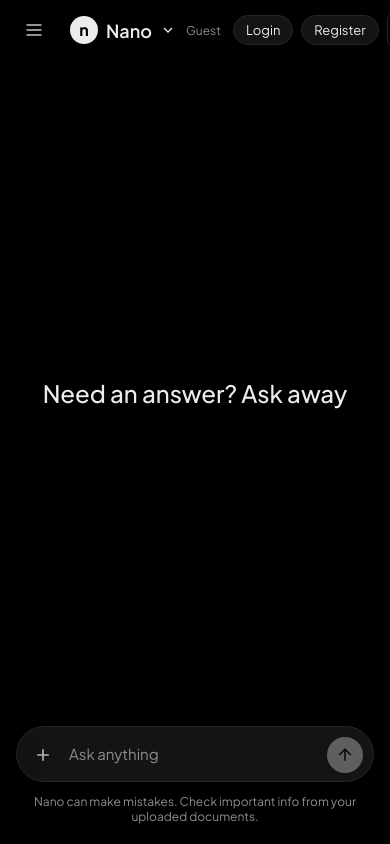
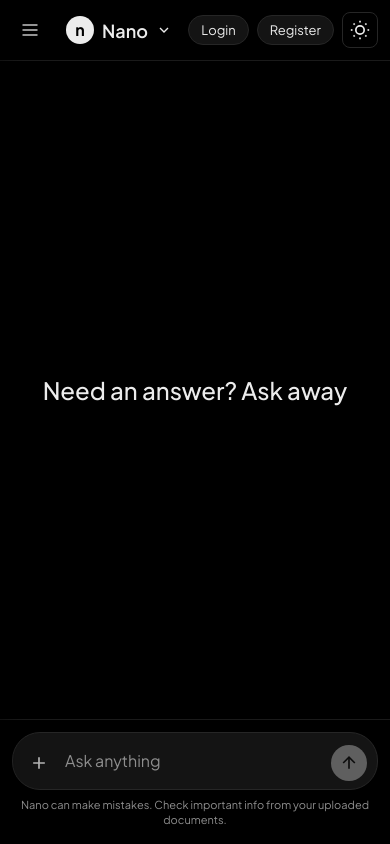
Before and after one commit to chapstinashe/nano, a Flask app: page / in a window 390 px wide. Run offline with Flask 3, Linux system fonts and the light colour scheme; data that the repository does not hold is empty; parts of the project's set-up code (start-up, migrations or seed data) failed here and were passed over; some libraries are stand-ins or nearby versions.

Commit message:
UI update for small screens

```diff
--- a/app/static/css/main.css
+++ b/app/static/css/main.css
@@ -53,13 +53,25 @@
 /* ===== Reset & Base ===== */
 *, *::before, *::after { box-sizing: border-box; margin: 0; padding: 0; }
 
+html {
+  height: 100%;
+  -webkit-text-size-adjust: 100%;
+  text-size-adjust: 100%;
+}
+
 html, body {
-  height: 100%;
   font-family: var(--font-sans);
   background: var(--bg-primary);
   color: var(--text-primary);
   -webkit-font-smoothing: antialiased;
   -moz-osx-font-smoothing: grayscale;
+}
+
+body {
+  height: 100%;
+  overflow: hidden;
+  overscroll-behavior: none;
+  touch-action: manipulation;
 }
 
 button { font: inherit; cursor: pointer; border: none; background: none; color: inherit; }
@@ -72,6 +84,7 @@ a { color: inherit; }
 .app {
   display: flex;
   height: 100vh;
+  height: 100dvh;
   overflow: hidden;
 }
 
@@ -233,9 +246,11 @@ a { color: inherit; }
 /* ===== Main ===== */
 .main {
   flex: 1;
-  display: flex;
-  flex-direction: column;
+  display: grid;
+  grid-template-rows: auto minmax(0, 1fr) auto;
   min-width: 0;
+  min-height: 0;
+  overflow: hidden;
   background: var(--bg-primary);
 }
 
@@ -245,6 +260,12 @@ a { color: inherit; }
   justify-content: space-between;
   padding: 0.625rem 1rem;
   min-height: 52px;
+  flex-shrink: 0;
+  position: sticky;
+  top: 0;
+  z-index: 110;
+  background: var(--bg-primary);
+  border-bottom: 1px solid var(--border-light);
 }
 
 .topbar-left, .topbar-right {
@@ -360,10 +381,13 @@ a { color: inherit; }
 
 /* ===== Chat Area ===== */
 .chat-area {
-  flex: 1;
   overflow-y: auto;
+  overflow-x: hidden;
+  min-height: 0;
   display: flex;
   flex-direction: column;
+  -webkit-overflow-scrolling: touch;
+  overscroll-behavior: contain;
 }
 
 .welcome {
@@ -883,10 +907,16 @@ a { color: inherit; }
 
 /* ===== Input Area ===== */
 .input-area {
-  padding: 0 1rem 1.25rem;
+  padding: 0.75rem 1rem calc(1rem + env(safe-area-inset-bottom, 0px));
   max-width: 768px;
   width: 100%;
   margin: 0 auto;
+  flex-shrink: 0;
+  position: sticky;
+  bottom: 0;
+  z-index: 110;
+  background: var(--bg-primary);
+  border-top: 1px solid var(--border-light);
 }
 
 .input-form { width: 100%; }
@@ -930,7 +960,7 @@ a { color: inherit; }
   padding: 0.5rem 0.25rem;
   max-height: 200px;
   line-height: 1.5;
-  font-size: 0.9375rem;
+  font-size: 16px;
 }
 
 #chatInput::placeholder { color: var(--text-muted); }
@@ -1256,6 +1286,7 @@ a { color: inherit; }
   background: var(--bg-input);
   color: var(--text-primary);
   outline: none;
+  font-size: 16px;
 }
 
 .auth-form input:focus {
@@ -1269,7 +1300,7 @@ a { color: inherit; }
   border-radius: 0.75rem;
   background: var(--bg-input);
   color: var(--text-primary);
-  font-size: 0.9375rem;
+  font-size: 16px;
   outline: none;
 }
 
@@ -1532,12 +1563,23 @@ a { color: inherit; }
 
 /* ===== Responsive ===== */
 @media (max-width: 768px) {
+  .app {
+    height: var(--layout-height, 100dvh);
+  }
+
+  .topbar {
+    padding-top: max(0.625rem, env(safe-area-inset-top, 0px));
+  }
+
+  .topbar-right {
+    flex-shrink: 0;
+  }
+
   .sidebar {
     position: fixed;
     top: 0;
     left: 0;
-    height: 100vh;
-    height: 100dvh;
+    height: var(--layout-height, 100dvh);
     transform: translateX(-100%);
     box-shadow: 4px 0 24px var(--shadow);
   }
@@ -1572,6 +1614,32 @@ a { color: inherit; }
 
   .app.sidebar-collapsed .sidebar {
     transform: translateX(-100%);
+  }
+
+  .footer-note {
+    font-size: 0.6875rem;
+    margin-top: 0.5rem;
+    line-height: 1.35;
+  }
+
+  .messages {
+    padding-bottom: 1rem;
+  }
+}
+
+@media (max-width: 480px) {
+  .auth-status {
+    display: none;
+  }
+
+  .topbar {
+    padding-left: 0.75rem;
+    padding-right: 0.75rem;
+  }
+
+  .input-area {
+    padding-left: 0.75rem;
+    padding-right: 0.75rem;
   }
 }
 
--- a/app/static/js/app.js
+++ b/app/static/js/app.js
@@ -53,6 +53,32 @@
 
   function isMobile() {
     return window.innerWidth <= MOBILE_BREAKPOINT;
+  }
+
+  function initMobileViewport() {
+    const root = document.documentElement;
+    const mq = window.matchMedia(`(max-width: ${MOBILE_BREAKPOINT}px)`);
+
+    function syncLayoutHeight() {
+      if (!mq.matches) {
+        root.style.removeProperty("--layout-height");
+        return;
+      }
+      const vv = window.visualViewport;
+      if (vv) {
+        root.style.setProperty("--layout-height", `${Math.round(vv.height)}px`);
+      } else {
+        root.style.removeProperty("--layout-height");
+      }
+    }
+
+    if (window.visualViewport) {
+      window.visualViewport.addEventListener("resize", syncLayoutHeight);
+      window.visualViewport.addEventListener("scroll", syncLayoutHeight);
+    }
+    window.addEventListener("resize", syncLayoutHeight);
+    mq.addEventListener("change", syncLayoutHeight);
+    syncLayoutHeight();
   }
 
   function openSidebar() {
@@ -1595,6 +1621,7 @@
     loadState();
     initTheme();
     initSidebarLayout();
+    initMobileViewport();
 
     if (!state.activeChatId && state.chats.length) {
       state.activeChatId = state.chats[0].id;
--- a/app/templates/index.html
+++ b/app/templates/index.html
@@ -2,7 +2,7 @@
 <html lang="en" data-theme="dark">
 <head>
   <meta charset="UTF-8" />
-  <meta name="viewport" content="width=device-width, initial-scale=1.0" />
+  <meta name="viewport" content="width=device-width, initial-scale=1.0, viewport-fit=cover" />
   <title>Nano</title>
   <link rel="preconnect" href="https://fonts.googleapis.com" />
   <link rel="preconnect" href="https://fonts.gstatic.com" crossorigin />
```
Also changed, not shown: .github/workflows/dockerhub.yml.
